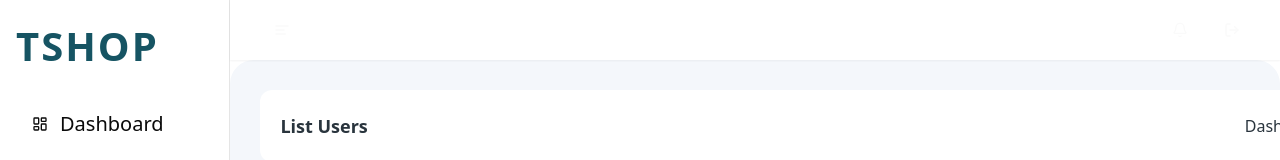
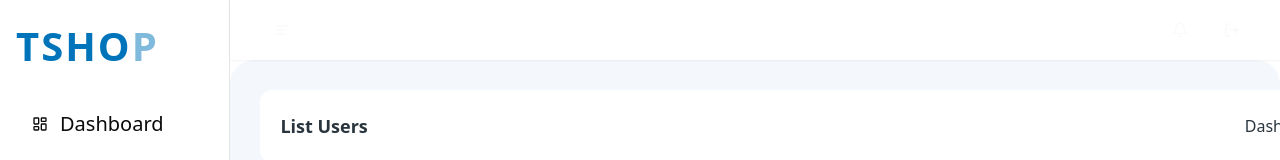
Before and after one commit to pcltuan7103/Back-office-TS, a Next.js app: page /users in a window 1280 px wide. Shown: the top 160 px of the page. Built offline with nearby package versions, Linux system fonts and the light colour scheme.

Commit message:
[FEATURE]: Create logo

```diff
--- a/src/components/elements/logo.tsx
+++ b/src/components/elements/logo.tsx
@@ -12,14 +12,14 @@ const Logo = ({
     return (
         <h2
             className={cn(
-                "text-2xl text-shop-dark_blue font-black tracking-wider uppercase hover:text-shop-light_blue hoverEffect group font-sans",
+                "text-2xl text-shop-blue_100 font-black tracking-wider uppercase hover:text-shop-blue_50 hoverEffect group font-sans",
                 className,
             )}
         >
             TSho
             <span
                 className={cn(
-                    "text-shop-light_blue group-hover:text-shop-dark_blue hoverEffect",
+                    "text-shop-blue_50 group-hover:text-shop-blue_100 hoverEffect",
                     spanDesign,
                 )}
             >
```
